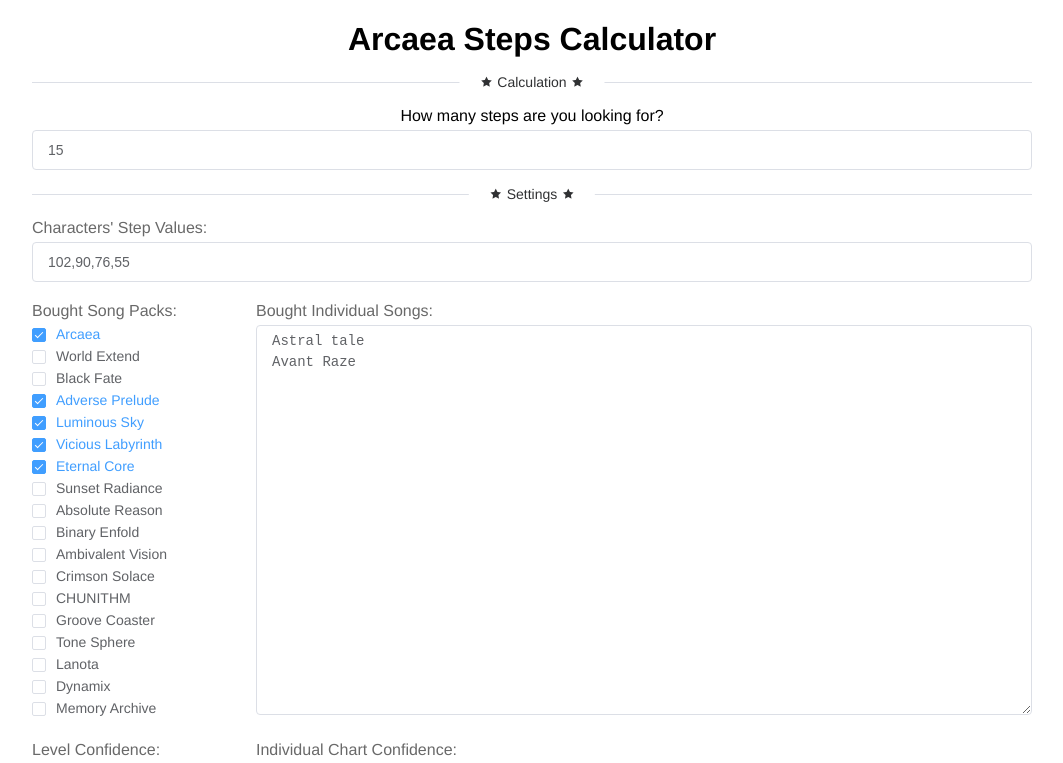
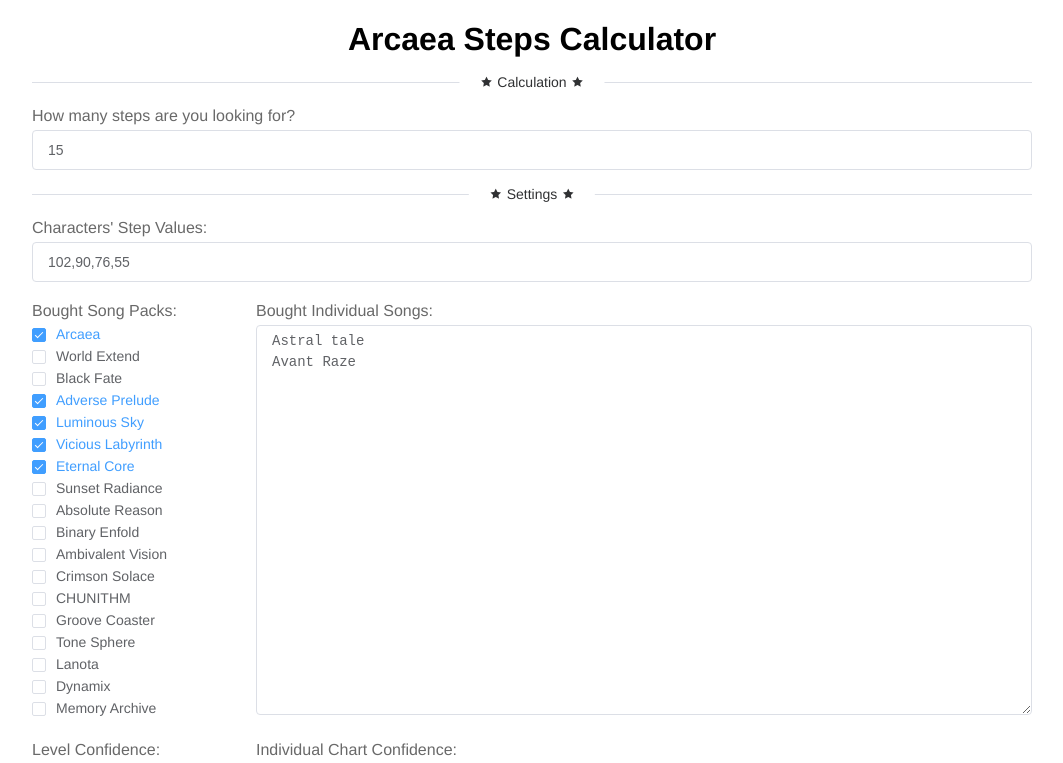
Before and after one commit to HyDevelop/ArcaeaStepsCalculator, a Vue app: page / in a window 1280 px wide. Shown: the top 763 px of the page, without its empty margins (108-1171 px from the left). Built offline with nearby package versions, Linux system fonts and the light colour scheme.

Commit message:
[S] Generalize label style class

```diff
--- a/src/app/App.vue
+++ b/src/app/App.vue
@@ -62,23 +62,22 @@
 </script>
 
 <style lang="scss">
+    .label
+    {
+        margin-top: 20px;
+        margin-bottom: 5px;
+        color: dimgray;
+    }
+
     #app
     {
         max-width: 1000px;
         margin: auto;
-        text-align: center;
         font-family: "Helvetica Neue", Helvetica, "PingFang SC", "Hiragino Sans GB", "Microsoft YaHei", "微软雅黑", Arial, sans-serif;
 
-        .label
+        h1
         {
-            margin-top: 20px;
-            margin-bottom: 5px;
-        }
-
-        .settings
-        {
-            text-align: left;
-            color: dimgray;
+            text-align: center;
         }
     }
 
```
